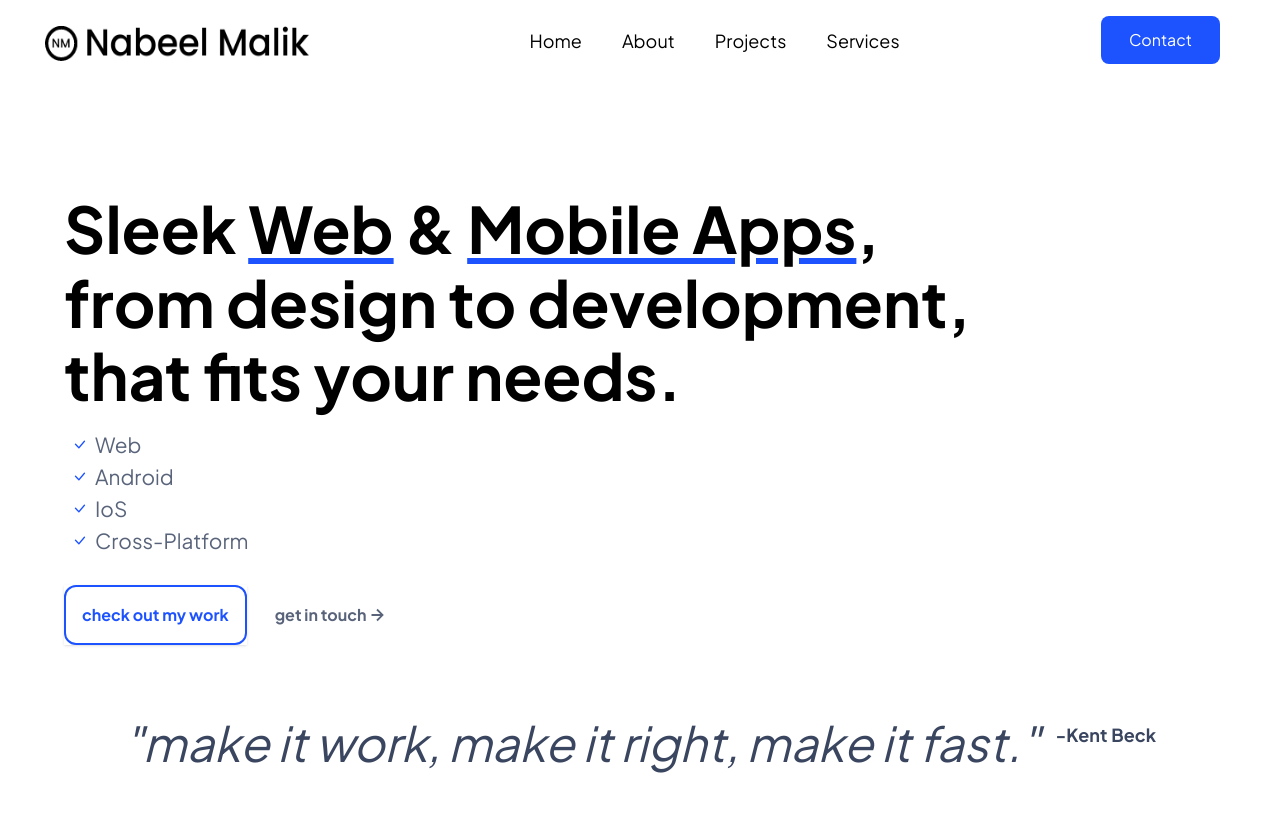
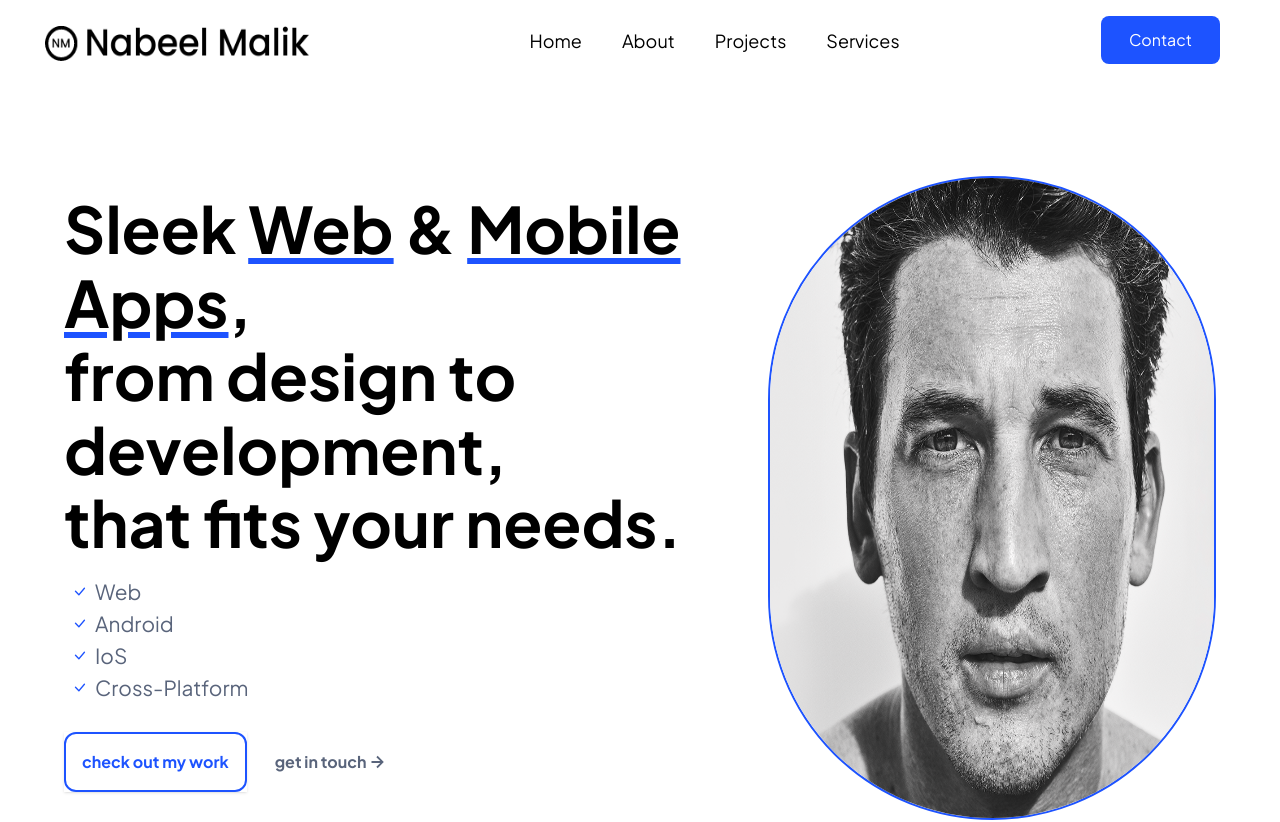
Before and after one commit to mnmalikdev/portfolio, a Next.js app: page / in a window 1280 px wide. Shown: the top 822 px of the page. Built offline with nearby package versions, Linux system fonts and the light colour scheme.

Commit message:
placeholder picture added

```diff
--- a/src/components/Hero.tsx
+++ b/src/components/Hero.tsx
@@ -3,8 +3,8 @@ import { BsCheckLg } from "react-icons/bs";
 const Hero: React.FC = () => {
   const services = ["Web", "Android", "IoS", "Cross-Platform"];
   return (
-    <div className=" md:flex flex-col md:h-auto w-full sm:flex-row px-16 pt-28 ">
-      <div>
+    <div className=" md:flex flex-row md:h-auto w-full sm:flex-row px-16 pt-28 mb-52 ">
+      <div className=" flex flex-col">
         {/* text section */}
         <div className=" text-h3 md:text-h1 text-left font-semibold justify-center">
           Sleek <span className=" underline decoration-primary">Web</span> <span> & </span>
@@ -45,6 +45,15 @@ const Hero: React.FC = () => {
         </div>
       </div>
       {/* IMAGE SECTION */}
+      <div className=" flex justify-center  w-1/2 ">
+        <img
+          src="/images/hero-image.png"
+          width={550}
+          height={250}
+          alt="Picture of the author"
+          className="  border-2 border-primary rounded-full -m-4  "
+        />
+      </div>
     </div>
   );
 };
--- a/tailwind.config.js
+++ b/tailwind.config.js
@@ -4,6 +4,15 @@ module.exports = {
   theme: {
     container: {
       center: true,
+    },
+    screens: {
+      xxs: "0px",
+      xs: "250px",
+      s: "350px",
+      sm: "768px",
+      md: "1024px",
+      lg: "1200px",
+      xl: "1369px",
     },
     fontFamily: {
       jakarta: ["Plus Jakarta Sans"],
```
Also changed, not shown: public/images/hero-image.png (added).
